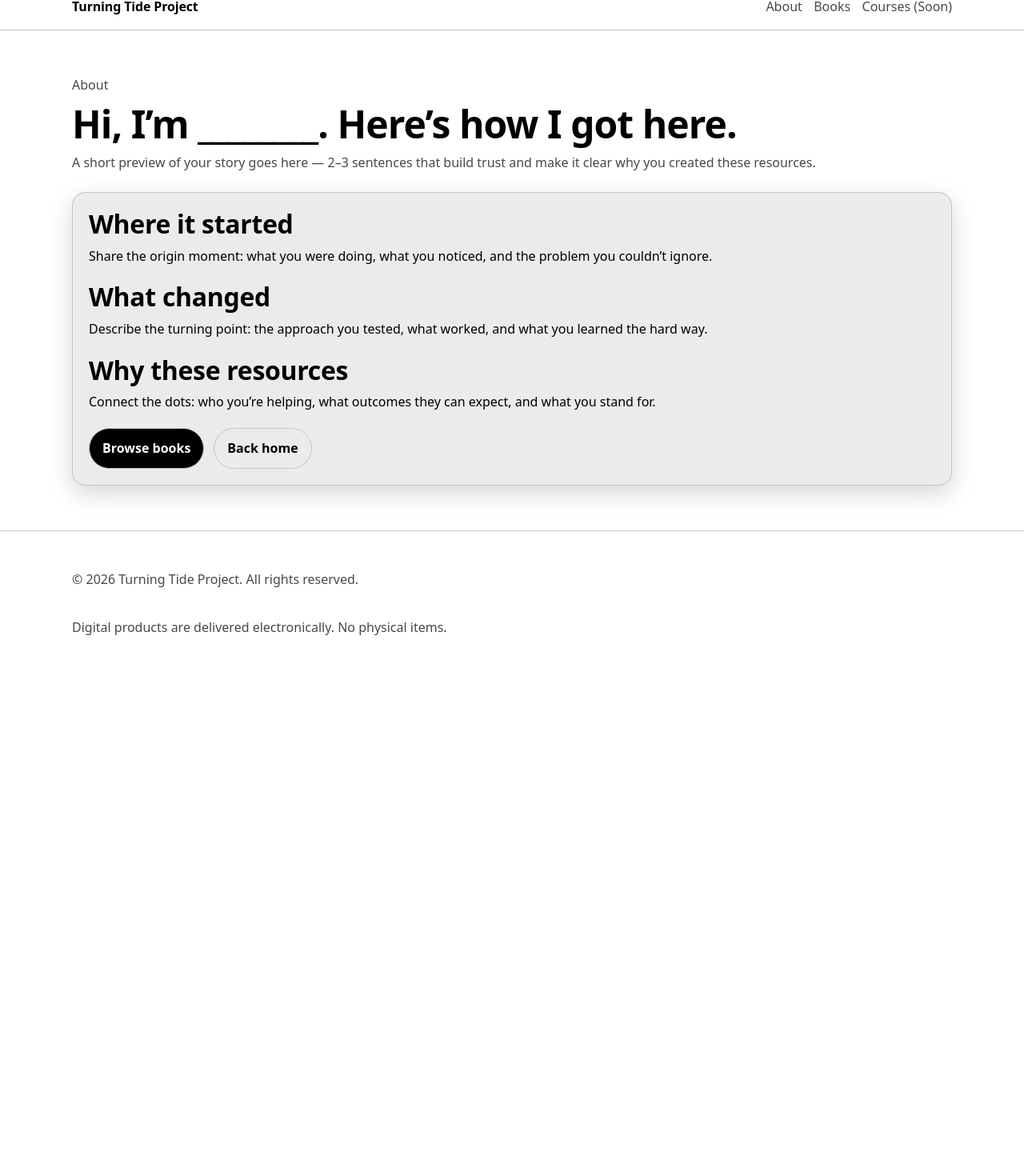
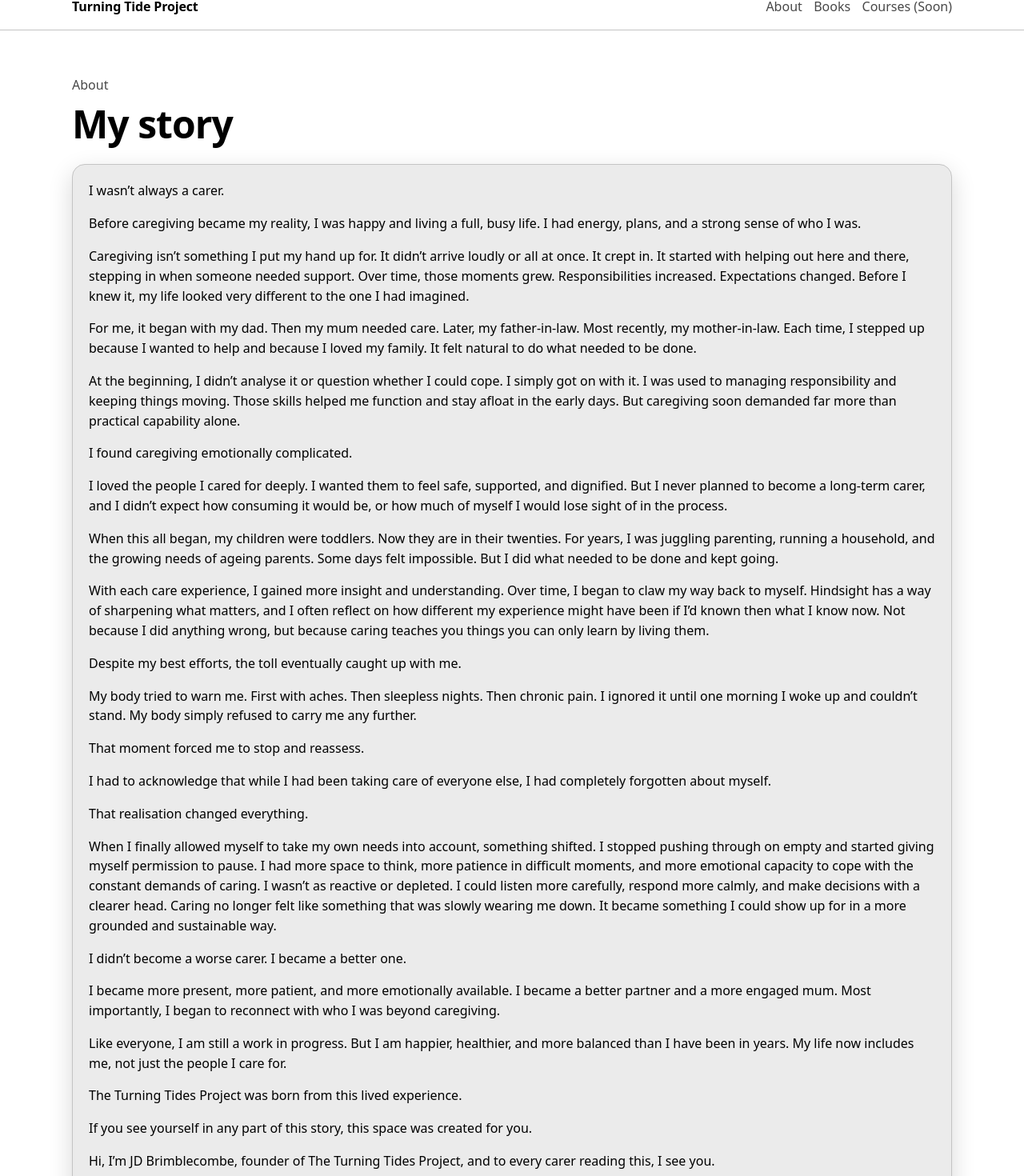
Before and after one commit to JacksonDickfos/turningtideproject, a Next.js app: page /about in a window 1280 px wide. Shown: the part 20-1490 px from the top of the page at 80% size. Before the commit the page ends 865 px from the top, so only its background shows below. Built offline with nearby package versions, Linux system fonts and the light colour scheme.

Commit message:
Add short and long About copy

```diff
--- a/src/app/about/page.tsx
+++ b/src/app/about/page.tsx
@@ -12,22 +12,18 @@ export default function AboutPage() {
             <p className="muted" style={{ margin: 0 }}>
               About
             </p>
-            <h1 className="h1">{about.headline}</h1>
-            <p className="muted" style={{ margin: 0 }}>
-              {about.preview}
-            </p>
+            <h1 className="h1">{about.longTitle}</h1>
           </div>
 
           <div className="panel">
-            <div className="panelInner stack" style={{ gap: "1.25rem" }}>
-              {about.sections.map((s) => (
-                <section key={s.title} className="stack" style={{ gap: 8 }}>
-                  <h2 className="h2">{s.title}</h2>
-                  <p style={{ margin: 0 }}>{s.body}</p>
-                </section>
+            <div className="panelInner stack" style={{ gap: "1rem" }}>
+              {about.longParagraphs.map((p, idx) => (
+                <p key={`${idx}-${p.slice(0, 16)}`} style={{ margin: 0 }}>
+                  {p}
+                </p>
               ))}
 
-              <div className="buttonRow">
+              <div className="buttonRow" style={{ marginTop: 8 }}>
                 <Link className="button" href="/#products">
                   Browse books
                 </Link>
--- a/src/content/about.ts
+++ b/src/content/about.ts
@@ -1,23 +1,38 @@
 export const about = {
-  previewTitle: "My story",
-  preview:
-    "A short preview of your story goes here — 2–3 sentences that build trust and make it clear why you created these resources.",
-  headline: "Hi, I’m ________. Here’s how I got here.",
-  sections: [
-    {
-      title: "Where it started",
-      body:
-        "Share the origin moment: what you were doing, what you noticed, and the problem you couldn’t ignore.",
-    },
-    {
-      title: "What changed",
-      body:
-        "Describe the turning point: the approach you tested, what worked, and what you learned the hard way.",
-    },
-    {
-      title: "Why these resources",
-      body:
-        "Connect the dots: who you’re helping, what outcomes they can expect, and what you stand for.",
-    },
+  shortTitle: "About me",
+  shortParagraphs: [
+    "I wasn’t always a carer.",
+    "Caregiving isn’t something I put my hand up for. It didn’t arrive loudly or all at once. It crept in. It started small, escalated quietly, and before I knew it, my life looked very different.",
+    "Before caregiving became my reality, I was happy and living a full, busy life. Then my dad became unwell and needed care, followed by my mum, my father-in-law, and most recently, my mother-in-law. Like so many carers, I stepped up because I wanted to help and because I loved my family. Somewhere along the way, I lost a part of myself.",
+    "I found caregiving exhausting, unpredictable, and emotionally complex. I loved the people I cared for deeply, but I never planned to become a full-time carer. I felt torn between responsibility and resentment, love and guilt, all while trying to keep everything together.",
+    "Eventually, my body forced me to stop. That moment became my wake-up call.",
+    "With each care experience, I gained more insight and understanding. Over time, I began to claw my way back to myself. Hindsight has a way of sharpening what matters, and I often reflect on how different my experience might have been if I’d known then what I know now. Not because I did anything wrong, but because caring teaches you things you can only learn by living them.",
+    "The Turning Tides Project was born from this lived experience.",
+    "Hi, I’m JD Brimblecombe, founder of The Turning Tides Project, and to every carer reading this, I see you.",
+  ],
+
+  longTitle: "My story",
+  longParagraphs: [
+    "I wasn’t always a carer.",
+    "Before caregiving became my reality, I was happy and living a full, busy life. I had energy, plans, and a strong sense of who I was.",
+    "Caregiving isn’t something I put my hand up for. It didn’t arrive loudly or all at once. It crept in. It started with helping out here and there, stepping in when someone needed support. Over time, those moments grew. Responsibilities increased. Expectations changed. Before I knew it, my life looked very different to the one I had imagined.",
+    "For me, it began with my dad. Then my mum needed care. Later, my father-in-law. Most recently, my mother-in-law. Each time, I stepped up because I wanted to help and because I loved my family. It felt natural to do what needed to be done.",
+    "At the beginning, I didn’t analyse it or question whether I could cope. I simply got on with it. I was used to managing responsibility and keeping things moving. Those skills helped me function and stay afloat in the early days. But caregiving soon demanded far more than practical capability alone.",
+    "I found caregiving emotionally complicated.",
+    "I loved the people I cared for deeply. I wanted them to feel safe, supported, and dignified. But I never planned to become a long-term carer, and I didn’t expect how consuming it would be, or how much of myself I would lose sight of in the process.",
+    "When this all began, my children were toddlers. Now they are in their twenties. For years, I was juggling parenting, running a household, and the growing needs of ageing parents. Some days felt impossible. But I did what needed to be done and kept going.",
+    "With each care experience, I gained more insight and understanding. Over time, I began to claw my way back to myself. Hindsight has a way of sharpening what matters, and I often reflect on how different my experience might have been if I’d known then what I know now. Not because I did anything wrong, but because caring teaches you things you can only learn by living them.",
+    "Despite my best efforts, the toll eventually caught up with me.",
+    "My body tried to warn me. First with aches. Then sleepless nights. Then chronic pain. I ignored it until one morning I woke up and couldn’t stand. My body simply refused to carry me any further.",
+    "That moment forced me to stop and reassess.",
+    "I had to acknowledge that while I had been taking care of everyone else, I had completely forgotten about myself.",
+    "That realisation changed everything.",
+    "When I finally allowed myself to take my own needs into account, something shifted. I stopped pushing through on empty and started giving myself permission to pause. I had more space to think, more patience in difficult moments, and more emotional capacity to cope with the constant demands of caring. I wasn’t as reactive or depleted. I could listen more carefully, respond more calmly, and make decisions with a clearer head. Caring no longer felt like something that was slowly wearing me down. It became something I could show up for in a more grounded and sustainable way.",
+    "I didn’t become a worse carer. I became a better one.",
+    "I became more present, more patient, and more emotionally available. I became a better partner and a more engaged mum. Most importantly, I began to reconnect with who I was beyond caregiving.",
+    "Like everyone, I am still a work in progress. But I am happier, healthier, and more balanced than I have been in years. My life now includes me, not just the people I care for.",
+    "The Turning Tides Project was born from this lived experience.",
+    "If you see yourself in any part of this story, this space was created for you.",
+    "Hi, I’m JD Brimblecombe, founder of The Turning Tides Project, and to every carer reading this, I see you.",
   ],
 };
```
Also changed, not shown: src/app/page.tsx (+11 -5 lines).
